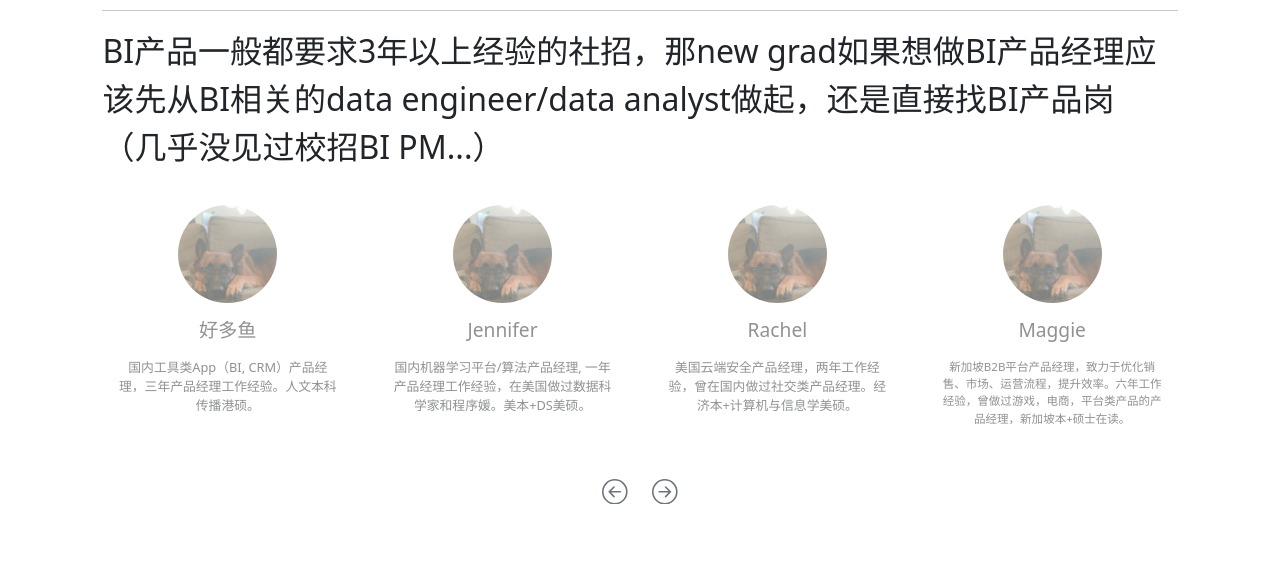
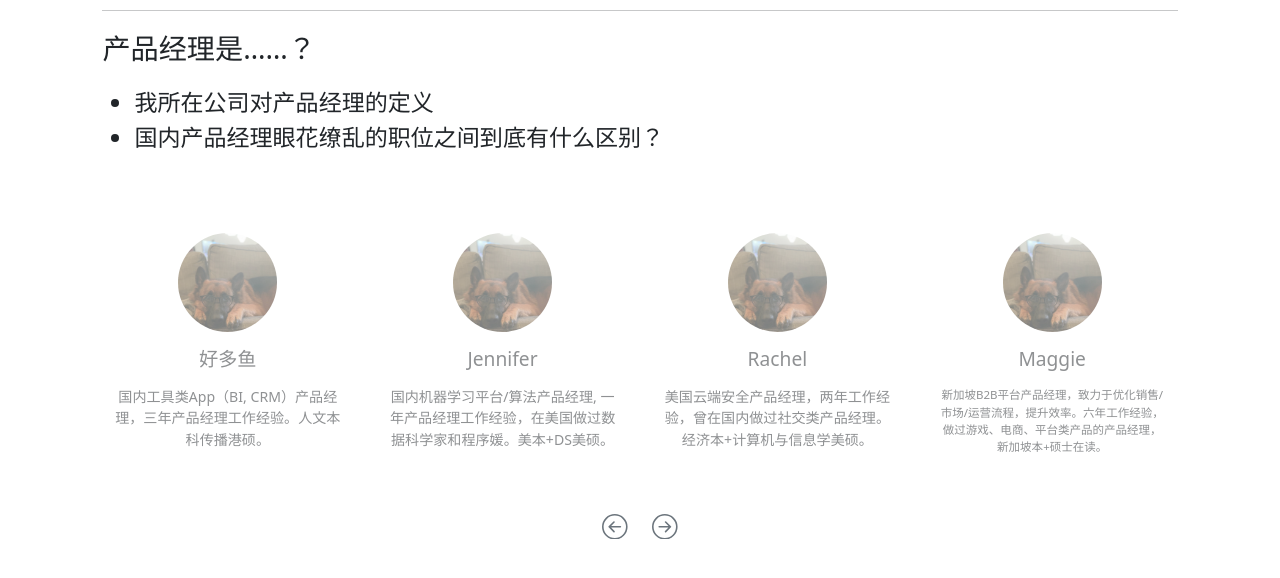
Before and after one commit to rhine1217/active-presenter-slide, a plain HTML site: page index.html in a window 1280 px wide. Shown: the part 144-722 px from the top of the page. Drawn offline with nearby package versions, Linux system fonts and the light colour scheme.

Commit message:
updated questions

```diff
--- a/index.html
+++ b/index.html
@@ -22,6 +22,7 @@
                         <h1>正在讨论：</h1>
                         <hr>
                         <p></p>
+                        <ul></ul>
 
                     </div>
 
@@ -35,20 +36,26 @@
                         </div>
 
                     </div>
-                    <div class="col-3 guest-p">
+                    <div class="col-3">
+                        <div class="guest-p">
                             <div class="profile"><img class="img-fluid g-img" src="images/12d315043572d76.jpg" alt=""></div>
                             <div class="g-name">Jennifer</div>
                             <div class="g-desc">国内机器学习平台/算法产品经理, 一年产品经理工作经验，在美国做过数据科学家和程序媛。美本+DS美硕。</div>
                         </div>
-                    <div class="col-3 guest-p">
+                    </div>
+                    <div class="col-3">
+                        <div class="guest-p">
                             <div class="profile"><img class="img-fluid g-img" src="images/12d315043572d76.jpg" alt=""></div>
                             <div class="g-name">Rachel</div>
                             <div class="g-desc">美国云端安全产品经理，两年工作经验，曾在国内做过社交类产品经理。经济本+计算机与信息学美硕。</div>
                         </div>
-                    <div class="col-3 guest-p">
+                    </div>
+                    <div class="col-3">
+                        <div class='guest-p'>
                             <div class="profile"><img class="img-fluid g-img" src="images/12d315043572d76.jpg" alt=""></div>
                             <div class="g-name">Maggie</div>
-                        <div class="g-desc" style="font-size: 0.9vw;">新加坡B2B平台产品经理，致力于优化销售、市场、运营流程，提升效率。六年工作经验，曾做过游戏，电商，平台类产品的产品经理，新加坡本+硕士在读。</div>
+                            <div class="g-desc" style="font-size: 0.9vw;">新加坡B2B平台产品经理，致力于优化销售/市场/运营流程，提升效率。六年工作经验，做过游戏、电商、平台类产品的产品经理，新加坡本+硕士在读。</div>
+                        </div>
                     </div>
                 </div>
                 <div class="row nav-row">
--- a/script.js
+++ b/script.js
@@ -1,18 +1,42 @@
 const questionList = [
-    'BI产品一般都要求3年以上经验的社招，那new grad如果想做BI产品经理应该先从BI相关的data engineer/data analyst做起，还是直接找BI产品岗（几乎没见过校招BI PM...）',
-    '想了解大家如何提升自己的产品能力',
-    '国外产品的团队架构是什么样的？PM、开发、UI的配比是怎么样的？',
-    '和同部门其他的PM同事是如何协作的？比如说分工方式、知识管理、推锅？',
-    '如果有数据分析需求的话，是以什么形式参与在实际业务中的？',
-    '在国内/国外的产品岗位中，对于技术的了解程度有没有硬性指标？有什么时候会觉得“我了解到这儿就差不多了”？',
-    '对于团队和产品怎么去确认自己的话语权？',
-    '怎么发掘自己的技能树并点上自己的技能点？作为PM，会怎么提升自己的专业知识？',
+    {
+        subtitle: '产品经理是……？',
+        questions: ['我所在公司对产品经理的定义', '国内产品经理眼花缭乱的职位之间到底有什么区别？'],
+    },
+
+    {
+        subtitle: '产品经理的工作日常',
+        questions:[
+        '产品经理的一天都在做什么？花在每类事情上的时间分布是？每天总工作时长为多久？', '产品经理最重要的工作技能是什么？', '产品经理最经常使用的工具是什么？']
+    },
+
+    {
+        subtitle: '产品经理的酸甜苦辣',
+        questions: ['工作里，我最有成就感的事情是……',
+            '工作里，最让我烦恼和头秃的事情是……我最不喜欢的工作内容是……'
+        ],
+    },
+     {
+         subtitle:'我们是产品经理，我们都是女孩子',
+         questions: ['所在公司人员性别/种族比例', '女性产品经理的职业天花板',
+         '职业发展道路思考'],
+    },
+    {
+        subtitle:'作为产品经理，我这样点亮技能树',
+        questions: ['非技术出身产品经理对技术该有什么程度的了解', '非技术出身产品经理如何避免成为传话筒', '产品经理如何提升产品能力和专业知识? 怎么发掘自己的技能树并点上技能点？'],
+    },
+    {
+        subtitle: '和我一起来做产品经理吧!',
+        questions: ['产品经理所需要的性格特质','如何找到第一份实习; 如何找到一份工作', '作为数据科学家/分析师/程序媛/设计师，如何转行成为产品经理'],
+    },
 ];
 
 let currQuesIdx = 0;
 let currQues = ''
 
 const renderQ = function() {
+
+    $('.q-text ul').empty()
 
     if (currQuesIdx >= 0 && currQuesIdx < questionList.length) {
         currQues = questionList[currQuesIdx];
@@ -23,8 +47,15 @@ const renderQ = function() {
         } else if (currQuesIdx >= questionList.length) {
             currQuesIdx = questionList.length
         }
+        $('.q-text p').text(currQues)
+        return
     }
-    $('.q-text p').text(currQues)
+
+    $('.q-text p').text(currQues.subtitle)
+
+    currQues.questions.forEach(function(question) {
+        $('.q-text ul').append(`<li>${question}</li>`)
+    })
 }
 
 const resetStatus = function() {
@@ -35,10 +66,18 @@ const resetStatus = function() {
     }
 }
 
+const resetQColor = function() {
+    $ques = $('li')
+    for (let i = 0; i < $ques.length; i++) {
+        $ques.eq(i).removeClass('q-primary')
+    }
+}
+
 $('.right-nav').on('click', function(e) {
     e.preventDefault()
     currQuesIdx += 1
     renderQ()
+    resetQColor()
     resetStatus()
 })
 
@@ -46,6 +85,7 @@ $('.left-nav').on('click', function(e) {
     e.preventDefault()
     currQuesIdx -= 1
     renderQ()
+    resetQColor()
     resetStatus()
 })
 
@@ -56,5 +96,12 @@ $('.guest-p').on('click', function(e) {
     $(e.target).closest('.guest-p').addClass('guest-active')
 })
 
+$('ul').on('click', function(e) {
+    e.preventDefault()
+    resetQColor()
+    $(e.target).addClass('q-primary')
+})
+
 renderQ()
 resetStatus()
+resetQColor()
--- a/styles.css
+++ b/styles.css
@@ -19,24 +19,32 @@
 }
 
 .q-text {
-    height: 45%;
+    height: 50%;
 }
 .q-text p {
-    font-size: 2.5vw;
+    font-size: 2.2vw;
+}
+
+.q-text ul {
+    font-size: 1.8vw;
 }
 
 .q-text h1 {
     font-size: 4vw;
 }
 
+.q-primary {
+    color: #0d6efd;
+}
+
 .guest-p {
     padding-top: 1vw;
     padding-bottom: 1vw;
     border: 2px solid white;
-    height: 19.5vw;
+    height: 20vw;
 }
 
-.guest-active {
+.guest-active, .guest-p:hover {
     border-color: #0d6efd;
 }
 
@@ -51,6 +59,10 @@
     position: relative;
     padding-top: 40%;
     overflow: hidden;
+}
+
+.guest-p:hover {
+    cursor: pointer;
 }
 
 .g-img {
@@ -70,9 +82,9 @@
 
 .g-desc {
     text-align: center;
-    padding-left: 1vw;
-    padding-right: 1vw;
-    font-size: 1vw;
+    padding-left: 0.8vw;
+    padding-right: 0.8vw;
+    font-size: 1.1vw;
 }
 
 .left-nav {
@@ -85,7 +97,7 @@ svg {
     color: #6c757d;
 }
 
-svg:hover {
+svg:hover, li:hover {
     color: #0d6efd;
     cursor: pointer;
 }
```
Lines whose indentation alone changed are shown as unchanged.
